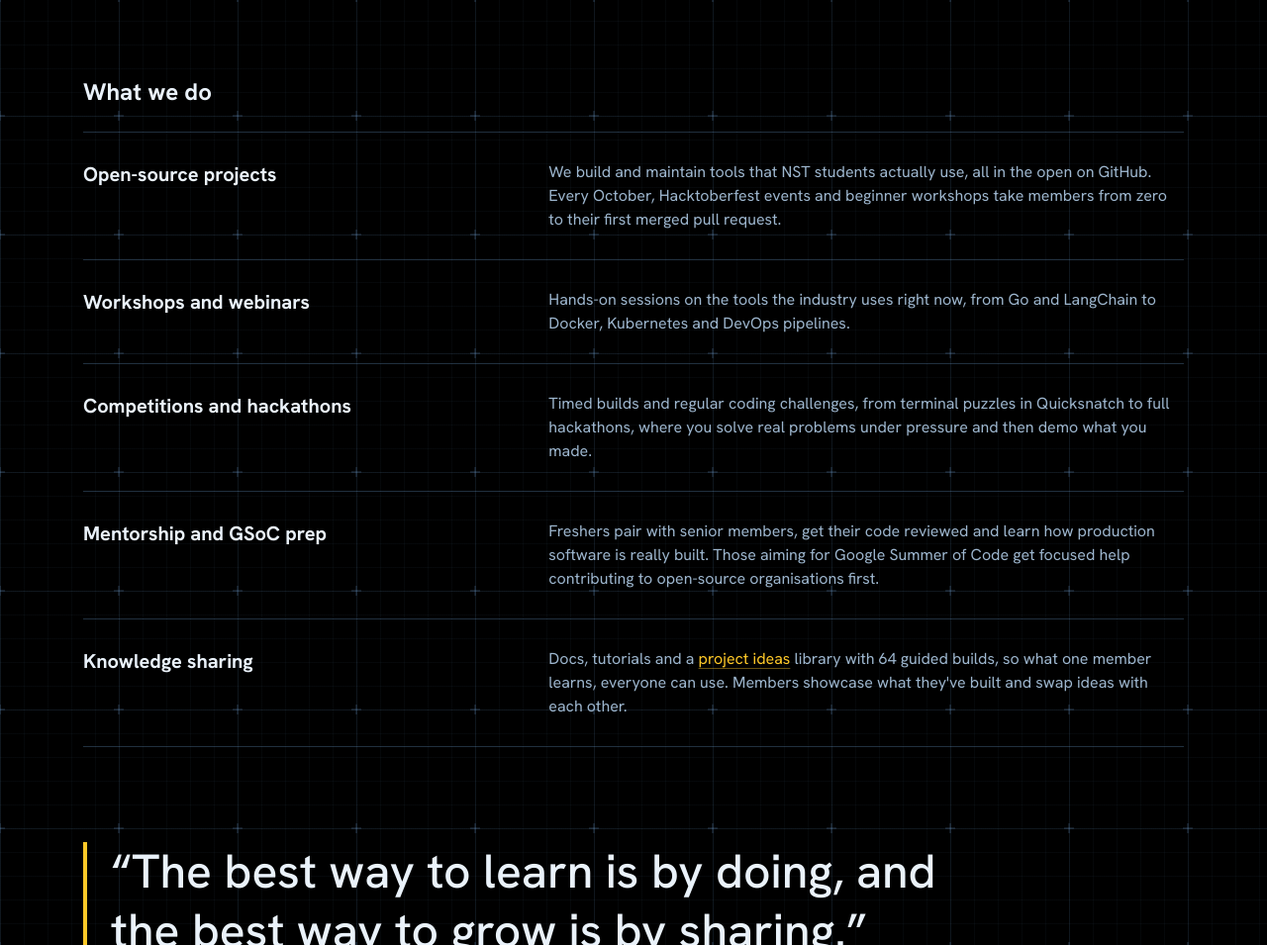
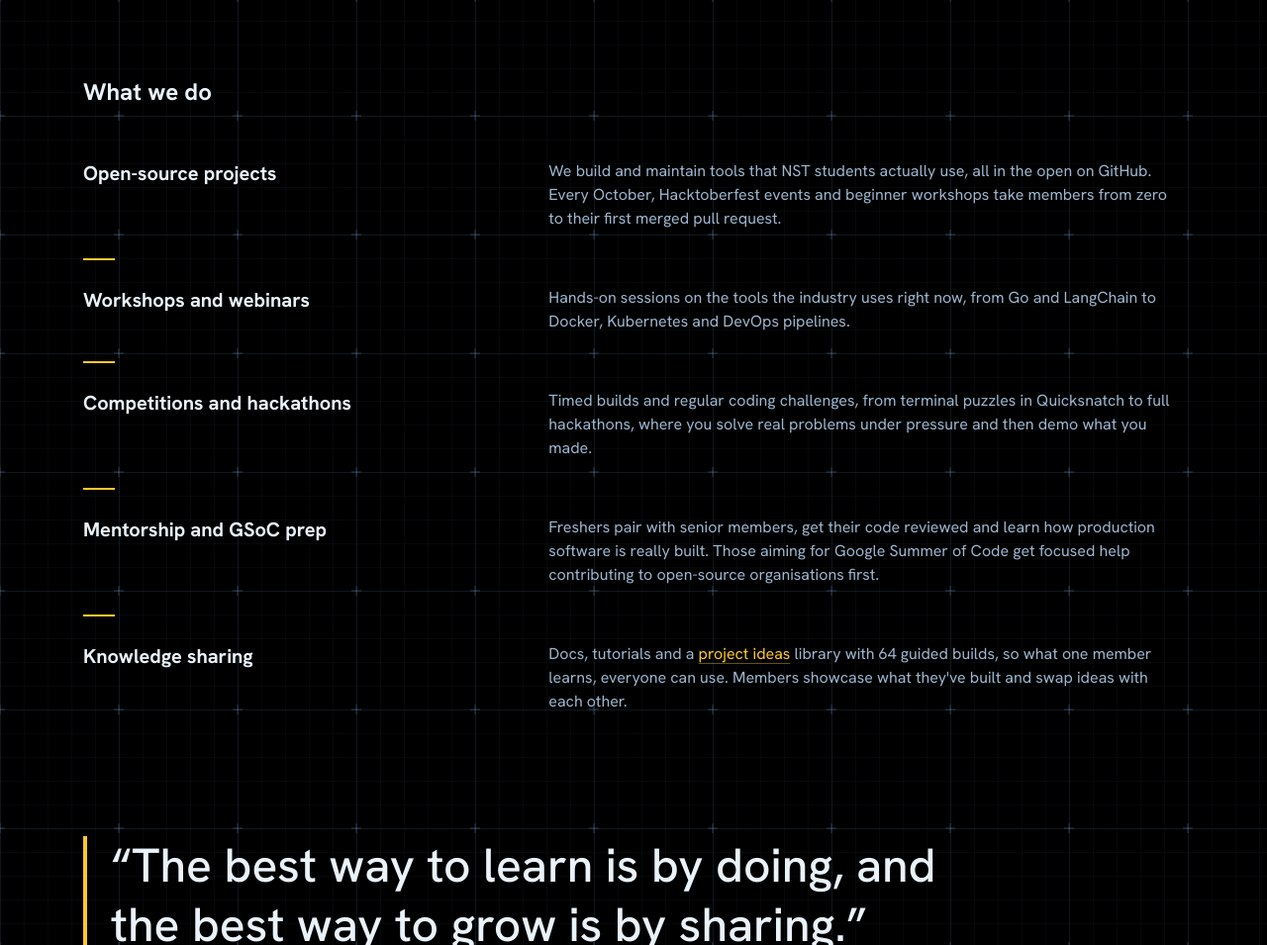
Before and after one commit to MRX-72/nst-sdc-site, a plain HTML site: page index.html in a window 1280 px wide. Shown: the part 1203-2158 px from the top of the page at 99% size. Drawn offline with nearby package versions, Linux system fonts and the light colour scheme.

Commit message:
What we do: short yellow dashes between rows instead of full-width dividers

```diff
--- a/index.html
+++ b/index.html
@@ -161,6 +161,10 @@
     .wordmark { font-family: var(--font-display); font-size: clamp(5rem, 25vw, 24rem); line-height: .78; text-align: center; text-transform: uppercase;
                 white-space: nowrap; color: transparent; -webkit-text-stroke: 1px #ffffff26; overflow: hidden; user-select: none; margin-top: -1rem; }
 
+    /* Row separator for lists on top of the grid: a short yellow dash above every row except the first */
+    .dashed > * { position: relative; }
+    .dashed > * + *::before { content: ""; position: absolute; top: 0; left: 0; width: 2rem; height: 2px; background: var(--color-tape); }
+
     /* Everyone who asked their system for less motion gets none of the above: everything appears in its final state */
     @media (prefers-reduced-motion: reduce) {
       *, ::before, ::after { animation: none !important; transition: none !important; }
@@ -275,7 +279,8 @@
       </div>
 
       <h3 class="mt-20 text-2xl font-bold">What we do</h3>
-      <div class="mt-6 divide-y divide-line/30 border-y border-line/30">
+      <!-- "dashed": a short yellow dash between rows instead of full-width lines, so nothing runs parallel to the background grid -->
+      <div class="dashed mt-6">
         <article class="grid gap-3 py-7 md:grid-cols-[1fr_1.4fr]">
           <h4 class="text-xl font-bold">Open-source projects</h4>
           <p class="text-fog">We build and maintain tools that NST students actually use, all in the open on GitHub. Every October, Hacktoberfest events and beginner workshops take members from zero to their first merged pull request.</p>
```
